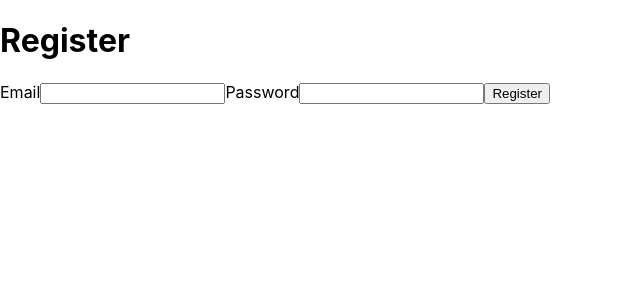
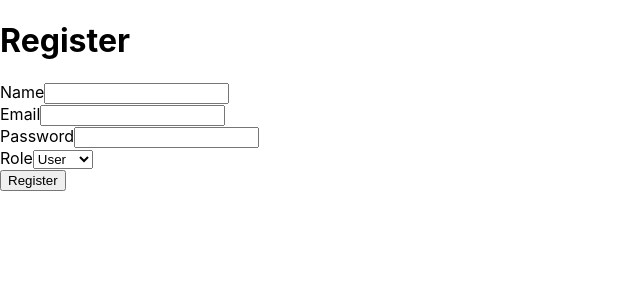
Before and after one commit to Optoed/RestaurantFronted, a React (Create React App) app: page /register in a window 1280 px wide. Shown: the top 300 px of the page, without its empty margins (0-640 px from the left). Built offline with nearby package versions, Linux system fonts and the light colour scheme.

Commit message:
0.6.0 - register is linked with backend

```diff
--- a/src/api.ts
+++ b/src/api.ts
@@ -2,7 +2,7 @@
 import axios from 'axios';
 
 const api = axios.create({
-    baseURL: 'http://localhost:4000/api',
+    baseURL: 'http://localhost:8020/api',
     headers: {
         'Content-Type': 'application/json',
     },
--- a/src/pages/Register.tsx
+++ b/src/pages/Register.tsx
@@ -1,20 +1,82 @@
-import React from 'react';
+import React, { useState } from 'react';
+import api from '../api'; // Import your axios instance
 
 const Register = () => {
+    const [name, setName] = useState('');
+    const [email, setEmail] = useState('');
+    const [password, setPassword] = useState('');
+    const [role, setRole] = useState('user');
+    const [error, setError] = useState<string | null>(null);
+    const [success, setSuccess] = useState<string | null>(null);
+
+    const handleRegister = async (event: React.FormEvent) => {
+        event.preventDefault();
+        setError(null);
+        setSuccess(null);
+
+        const payload = { name, email, password, role };
+        console.log("Payload:", payload);
+
+        try {
+            const response = await api.post('/register', payload);
+            setSuccess('Registration successful! Please log in.');
+            console.log(response.data);
+        } catch (err: any) {
+            setError(err.response?.data?.message || 'An error occurred during registration.');
+            console.error(err);
+        }
+    };
+
     return (
         <div>
             <h1>Register</h1>
-            <form>
-                <label>Email</label>
-                <input type="email" />
-                <label>Password</label>
-                <input type="password" />
+            <form onSubmit={handleRegister}>
+                <div>
+                    Name
+                    <input
+                        type='text'
+                        value={name}
+                        onChange={(e) => setName(e.target.value)}
+                        required
+                    />
+                </div>
+                <div>
+                    Email
+                    <input
+                        type="email"
+                        value={email}
+                        onChange={(e) => setEmail(e.target.value)}
+                        required
+                    />
+                </div>
+                <div>
+                    Password
+                    <input
+                        type="password"
+                        value={password}
+                        onChange={(e) => setPassword(e.target.value)}
+                        required
+                    />
+                </div>
+                <div>
+                    Role
+                    <select
+                        value={role}
+                        onChange={(e) => { setRole(e.target.value); }}
+                        required
+                    >
+                        <option value="user">User</option>
+                        <option value="admin">Admin</option>
+                    </select>
+                </div>
                 <button type="submit">Register</button>
             </form>
+            {error && <p style={{ color: 'red' }}>{error}</p>}
+            {success && <p style={{ color: 'green' }}>{success}</p>}
         </div>
     );
 };
 
 export default Register;
 
-export { }
+export { };
```
Also changed, not shown: 2 other files (tests, documents, lock files or other folders).
